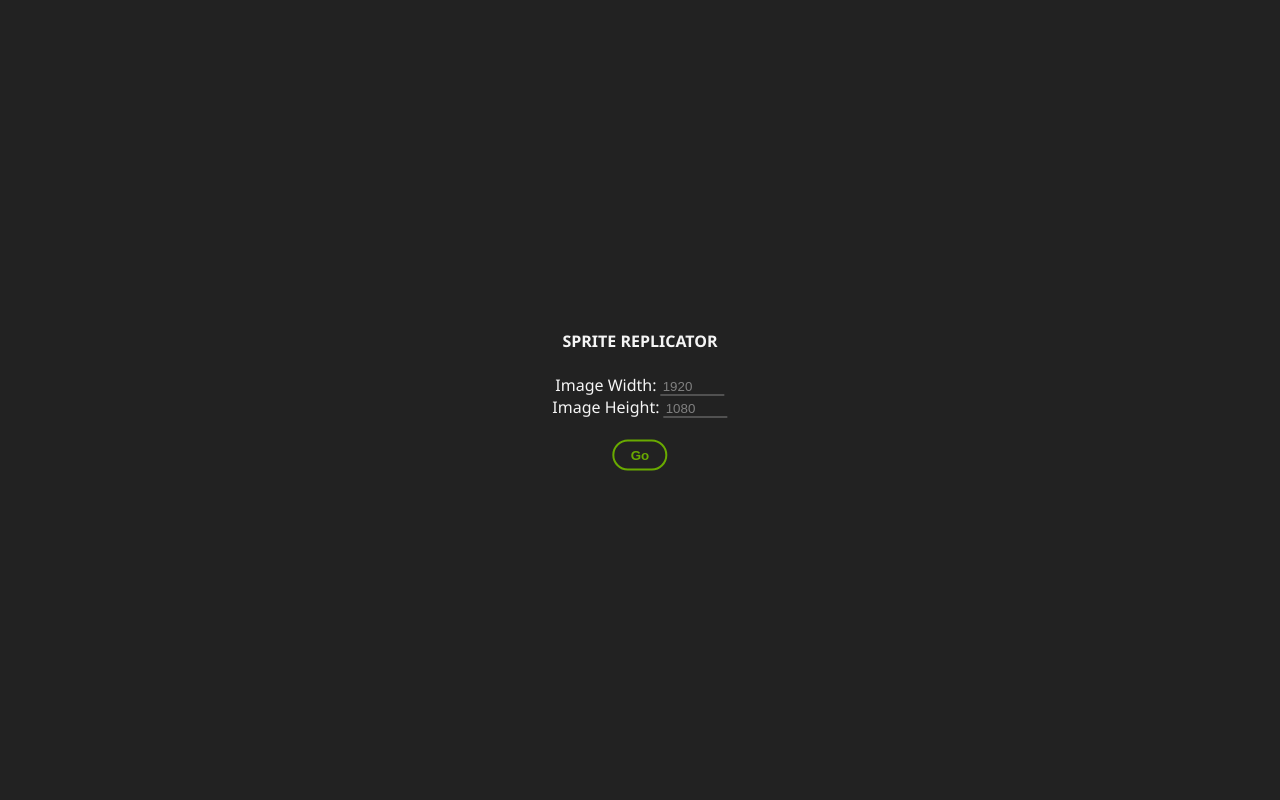
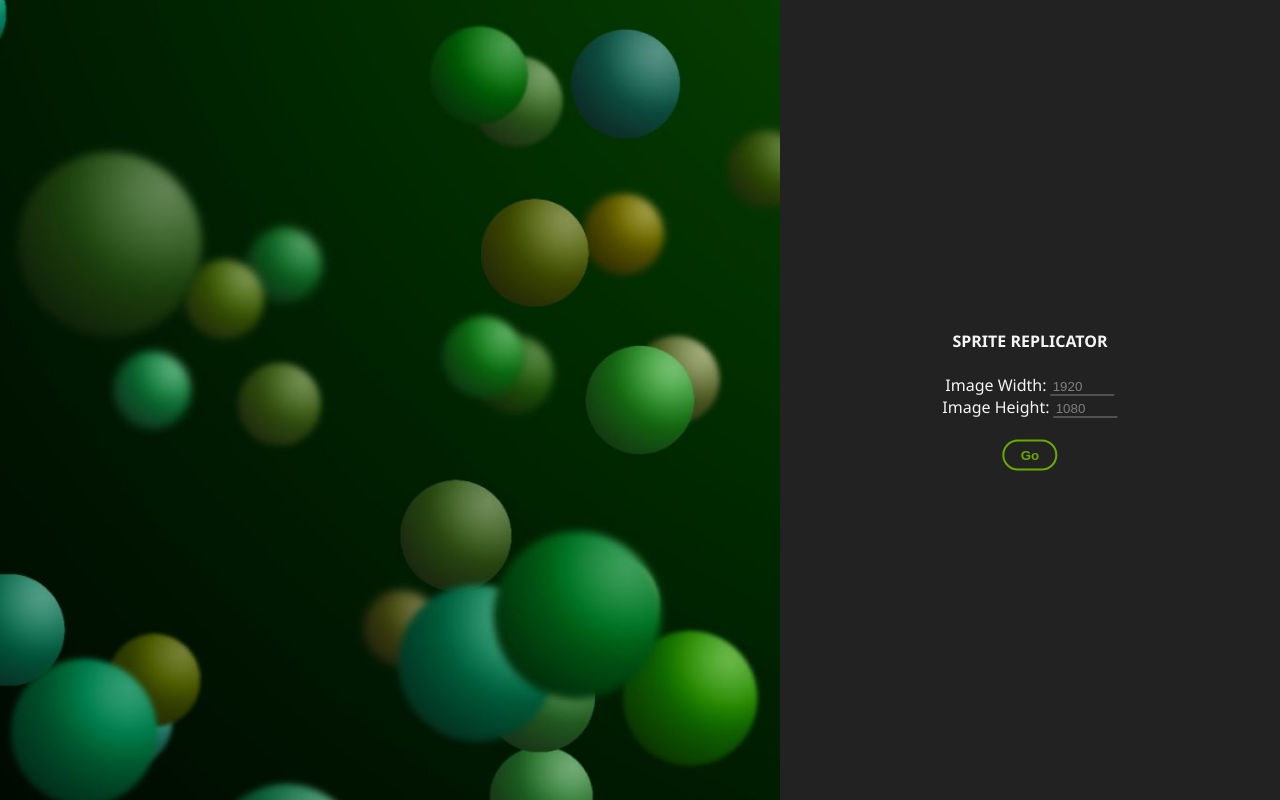
Before and after one commit to yikuansun/sprite-replicator, a SvelteKit app: page / in a window 1280 px wide. Built offline with nearby package versions, Linux system fonts and the light colour scheme.

Commit message:
Splash screen

```diff
--- a/src/routes/+page.svelte
+++ b/src/routes/+page.svelte
@@ -23,6 +23,7 @@
     import Photopea from "$lib/photopea.js";
     import base64ArrayBuffer from "$lib/base64ArrayBuffer.js";
     import "$lib/styles/numberInput.css";
+    import splashImage from "$lib/images/splash.jpg";
 
     let portal = "webapp";
 
@@ -428,7 +429,8 @@
 </div>
 
 {#if startScreenVisible}
-    <div id="startScreen">
+    <div id="startScreen" style:background-image="url('{splashImage}')">
+        <div style="position: absolute; right: 0; top: 0; width: 500px; height: 100vh; max-width: 100vw; background-color: #222222;">
             <div style="position: absolute; top: 50%; left: 50%; transform: translate(-50%, -50%);"
                 style:text-align="center">
                 <b>SPRITE REPLICATOR</b> <br />
@@ -453,6 +455,7 @@
                 <button on:click={() => { tick(); startScreenVisible = false; }}>Go</button>
             </div>
         </div>
+    </div>
 {/if}
 
 {#if portal == "photopea"}
```
Also changed, not shown: src/lib/images/splash.jpg (added), src/lib/styles/global.css. Lines whose indentation alone changed are shown as unchanged.
